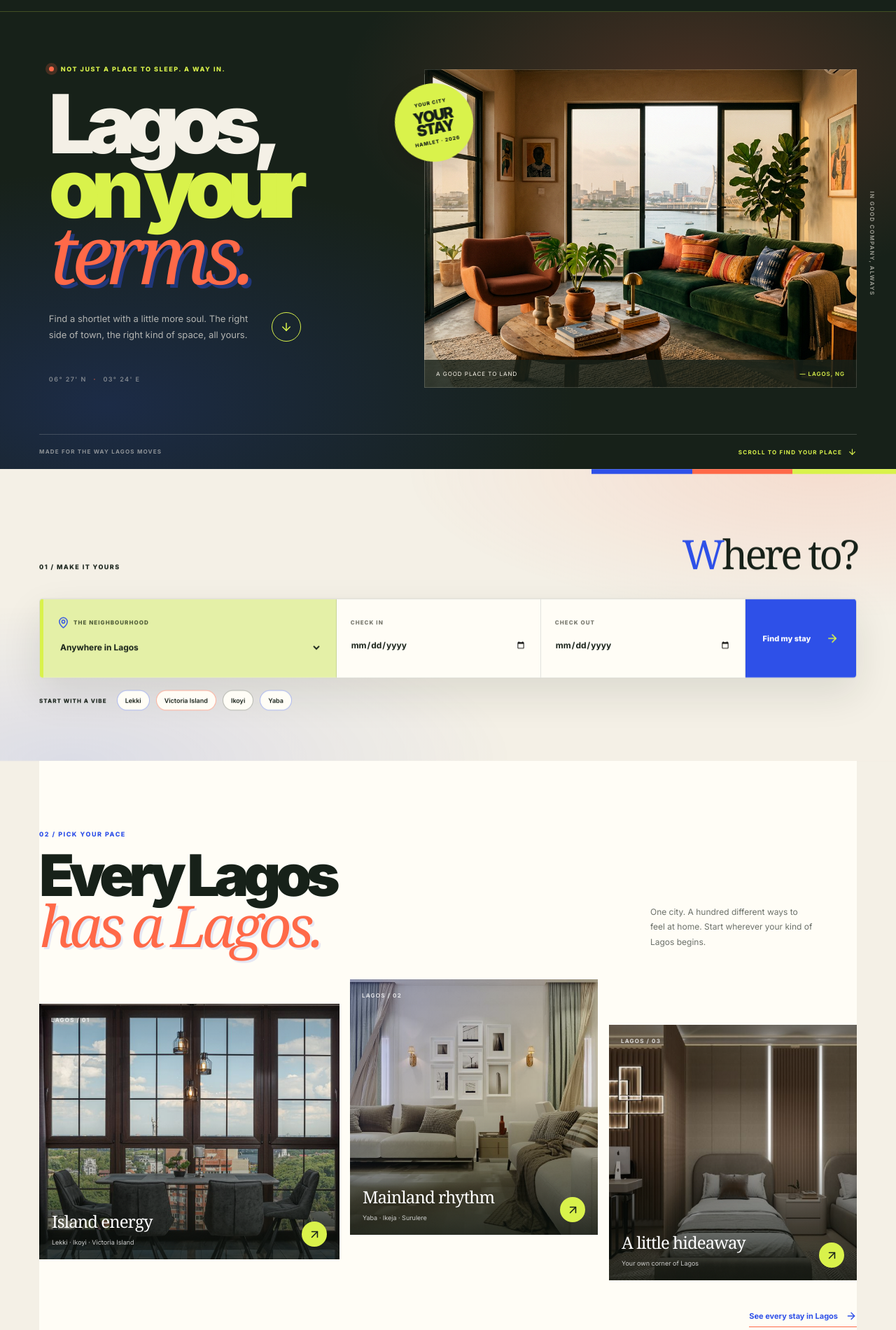
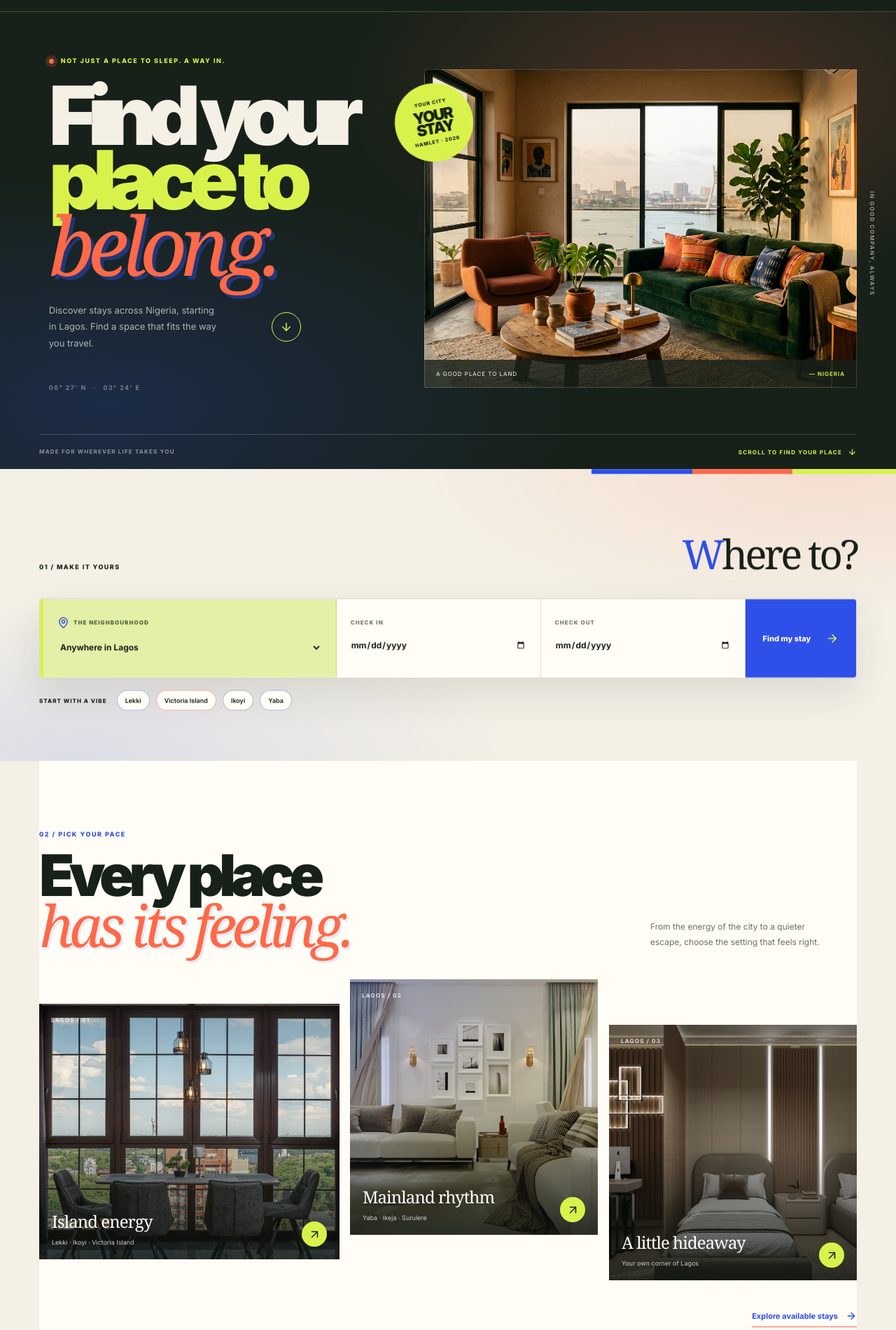
Before and after one commit to 4Buckscodes/hamletshortlets, a Next.js app: page / in a window 1280 px wide. Shown: the part 60-1960 px from the top of the page at 70% size. Built offline with nearby package versions, Linux system fonts and the light colour scheme; a web font is replaced by a local one.

Commit message:
Broaden HAMLET homepage messaging beyond Lagos while retaining Lagos launch focus

```diff
--- a/app/page.tsx
+++ b/app/page.tsx
@@ -16,23 +16,23 @@ export default function HomePage() {
         <div className="home-shell home-hero-grid">
           <div className="home-hero-copy">
             <p className="home-kicker"><span className="home-kicker-dot" /> NOT JUST A PLACE TO SLEEP. A WAY IN.</p>
-            <h1 id="home-title">Lagos,<br /><span>on your</span><br /><em>terms.</em></h1>
-            <div className="home-intro-row"><p>Find a shortlet with a little more soul. The right side of town, the right kind of space, all yours.</p><a href="#find-your-stay" className="home-scroll" aria-label="Scroll to find your stay"><ArrowDown size={18} /></a></div>
+            <h1 id="home-title">Find your<br /><span>place to</span><br /><em>belong.</em></h1>
+            <div className="home-intro-row"><p>Discover stays across Nigeria, starting in Lagos. Find a space that fits the way you travel.</p><a href="#find-your-stay" className="home-scroll" aria-label="Scroll to find your stay"><ArrowDown size={18} /></a></div>
             <div className="home-coordinate">06° 27&apos; N <span>·</span> 03° 24&apos; E</div>
           </div>
           <div className="home-hero-art">
-            <div className="home-photo-frame"><img src="/images/hamlet-lagos-hero.png" alt="Sunlit Lagos apartment with tactile green and terracotta details" /><span className="home-image-index">A GOOD PLACE TO LAND <b>— LAGOS, NG</b></span></div>
+            <div className="home-photo-frame"><img src="/images/hamlet-lagos-hero.png" alt="Sunlit Lagos apartment with tactile green and terracotta details" /><span className="home-image-index">A GOOD PLACE TO LAND <b>— NIGERIA</b></span></div>
             <div className="home-stamp" aria-label="Lagos, Nigeria"><span>YOUR CITY</span><strong>YOUR<br />STAY</strong><span>HAMLET · 2026</span></div>
             <span className="home-side-note">IN GOOD COMPANY, ALWAYS</span>
           </div>
         </div>
-        <div className="home-hero-bottom home-shell"><span>MADE FOR THE WAY LAGOS MOVES</span><span>SCROLL TO FIND YOUR PLACE <ArrowDown size={13} /></span></div>
+        <div className="home-hero-bottom home-shell"><span>MADE FOR WHEREVER LIFE TAKES YOU</span><span>SCROLL TO FIND YOUR PLACE <ArrowDown size={13} /></span></div>
       </section>
 
       <section className="home-search" id="find-your-stay" aria-label="Search for a stay"><div className="home-shell">
         <div className="home-search-heading"><span>01 / MAKE IT YOURS</span><h2>Where to?</h2></div>
         <form action="/stays" method="get" className="home-search-form">
-          <label className="home-search-field home-destination"><span><MapPin size={17} /> THE NEIGHBOURHOOD</span><select name="area" defaultValue="" aria-label="Choose a Lagos neighbourhood"><option value="">Anywhere in Lagos</option>{areas.map(area => <option key={area} value={area}>{area}</option>)}</select></label>
+          <label className="home-search-field home-destination"><span><MapPin size={17} /> THE NEIGHBOURHOOD</span><select name="area" defaultValue="" aria-label="Choose a neighbourhood"><option value="">Anywhere in Lagos</option>{areas.map(area => <option key={area} value={area}>{area}</option>)}</select></label>
           <label className="home-search-field"><span>CHECK IN</span><input name="checkIn" type="date" aria-label="Check-in date" /></label>
           <label className="home-search-field"><span>CHECK OUT</span><input name="checkOut" type="date" aria-label="Check-out date" /></label>
           <button className="home-search-button" type="submit"><span>Find my stay</span><ArrowRight size={18} /></button>
@@ -41,12 +41,12 @@ export default function HomePage() {
       </div></section>
 
       <section className="home-neighbourhoods home-shell">
-        <div className="home-section-top"><div><p className="home-section-label">02 / PICK YOUR PACE</p><h2>Every Lagos<br /><em>has a Lagos.</em></h2></div><p className="home-section-aside">One city. A hundred different ways to feel at home. Start wherever your kind of Lagos begins.</p></div>
+        <div className="home-section-top"><div><p className="home-section-label">02 / PICK YOUR PACE</p><h2>Every place<br /><em>has its feeling.</em></h2></div><p className="home-section-aside">From the energy of the city to a quieter escape, choose the setting that feels right.</p></div>
         <div className="home-destination-grid">{destinations.map((place, index) => <Link className={`home-destination home-destination-${index + 1}`} key={place.number} href={place.href}><img src={place.image} alt="" loading="lazy" /><span className="home-destination-tint" /><span className="home-destination-meta">LAGOS / {place.number}</span><span className="home-destination-caption"><span><strong>{place.name}</strong><small>{place.area}</small></span><span className="home-destination-arrow"><ArrowUpRight size={19} /></span></span></Link>)}</div>
-        <Link className="home-all-stays" href="/stays">See every stay in Lagos <ArrowRight size={16} /></Link>
+        <Link className="home-all-stays" href="/stays">Explore available stays <ArrowRight size={16} /></Link>
       </section>
 
-      <section className="home-belief"><div className="home-shell home-belief-grid"><div><p className="home-section-label">03 / THE HAMLET FEELING</p><h2>Good stays.<br /><em>Zero guesswork.</em></h2></div><div className="home-belief-copy"><p>We put the real details up front, so you can spend less time second-guessing and more time getting excited about the trip.</p><Link href="/how-it-works">Here&apos;s how we make it easier <ArrowUpRight size={16} /></Link></div><div className="home-belief-points"><div><ShieldCheck size={19} /><span><strong>Know before you go</strong><small>Clear details. No surprises at the door.</small></span></div><div><Sparkles size={19} /><span><strong>Find your kind of Lagos</strong><small>Neighbourhoods with personality.</small></span></div><div><ArrowRight size={19} /><span><strong>Stay in control</strong><small>Request first. Confirm when you&apos;re ready.</small></span></div></div></div></section>
+      <section className="home-belief"><div className="home-shell home-belief-grid"><div><p className="home-section-label">03 / THE HAMLET FEELING</p><h2>Good stays.<br /><em>Zero guesswork.</em></h2></div><div className="home-belief-copy"><p>We put the real details up front, so you can spend less time second-guessing and more time getting excited about the trip.</p><Link href="/how-it-works">Here&apos;s how we make it easier <ArrowUpRight size={16} /></Link></div><div className="home-belief-points"><div><ShieldCheck size={19} /><span><strong>Know before you go</strong><small>Clear details. No surprises at the door.</small></span></div><div><Sparkles size={19} /><span><strong>Find your kind of place</strong><small>Places with personality.</small></span></div><div><ArrowRight size={19} /><span><strong>Stay in control</strong><small>Request first. Confirm when you&apos;re ready.</small></span></div></div></div></section>
 
     </main>
   );
```
